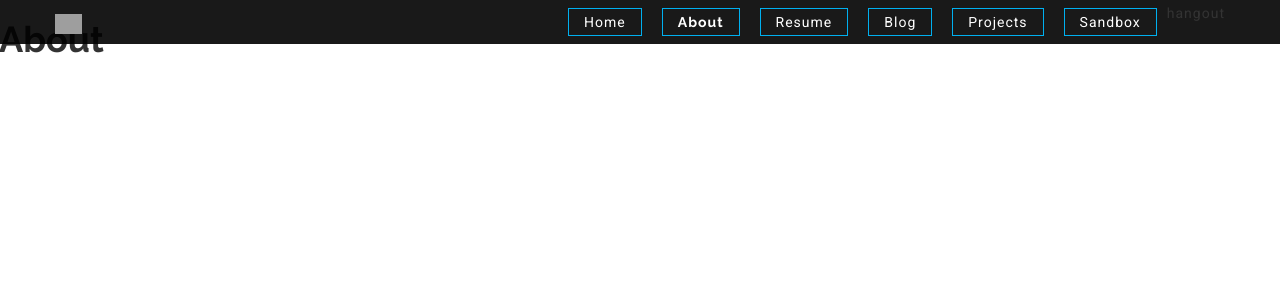
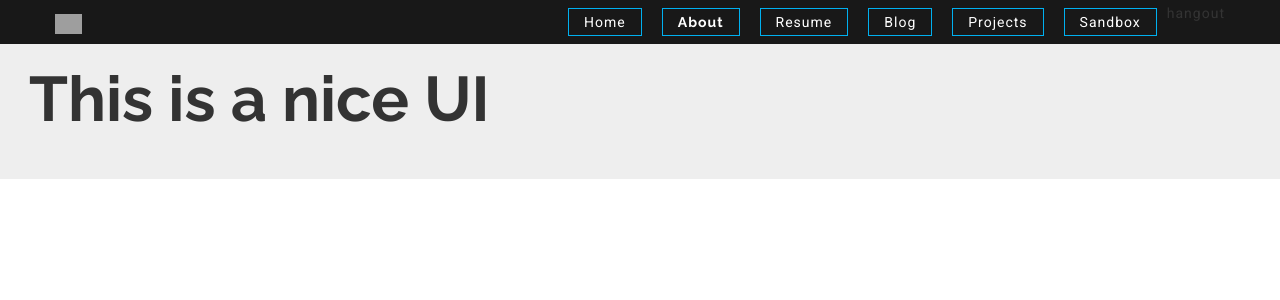
Before and after one commit to johnsonkuang/johnson-kuang-website, a Django app: page /about/ in a window 1280 px wide. Shown: the top 300 px of the page. Run offline with Django 3.2, Linux system fonts and the light colour scheme; some libraries are stand-ins or nearby versions; grey boxes are pictures that could not be loaded.

Commit message:
added example about pages

```diff
--- a/johnsonkuangwebsite/website/templates/website/about.html
+++ b/johnsonkuangwebsite/website/templates/website/about.html
@@ -3,5 +3,14 @@
 {% block pagetitle %}About{% endblock %}
 
 {% block content %}
-<h1>About</h1>
+<!-- reference 1: https://ana-santos.com/about/-->
+    <!-- simple but gets the job done: https://osvaldas.info/about-->
+    <!--http://www.goldsquare.co/about-->
+    <!--Nice simple style, worth modeling: https://www.devonstank.com/about/-->
+    <div class="jumbotron">
+        <h1>This is a nice UI</h1>
+    </div>
+    <div class="container">
+
+    </div>
 {% endblock %}
```
